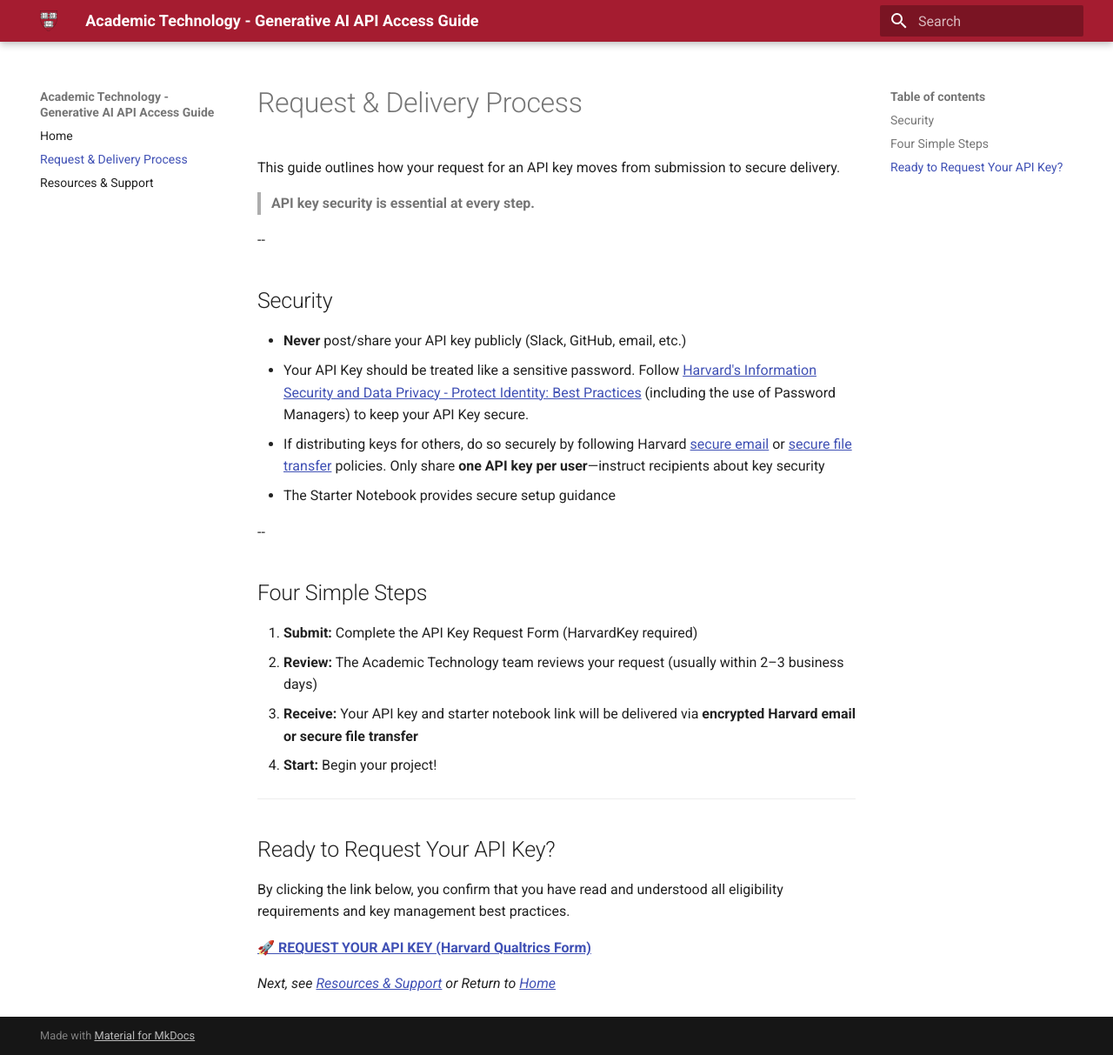
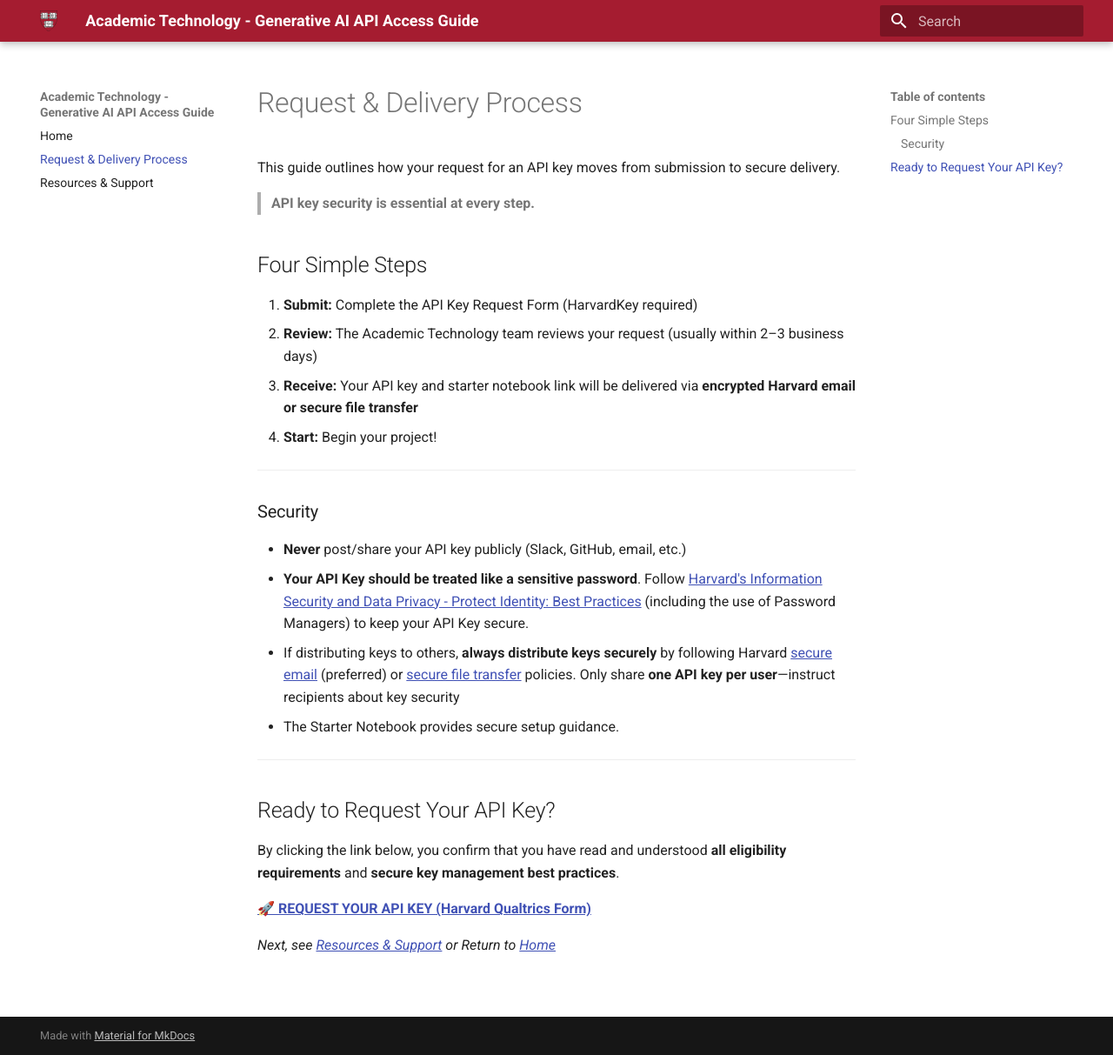
Before and after one commit to Harvard-ATG/generative-ai-api-starter-notebook, an MkDocs documentation site: the page built from docs/process.md, in a window 1280 px wide and 1213 px high. Shown: the whole window at 87% size. Built offline with MkDocs 1.6.1 and Material for MkDocs 9.7.7, drawn with Linux system fonts in a browser that asks for light colours; part of the change alters nothing that is shown.

```diff
--- a/docs/process.md
+++ b/docs/process.md
@@ -4,16 +4,6 @@ This guide outlines how your request for an API key moves from submission to sec
 
 > **API key security is essential at every step.**
 
---
-
-## Security
-
-- **Never** post/share your API key publicly (Slack, GitHub, email, etc.)
-- Your API Key should be treated like a sensitive password. Follow [Harvard's Information Security and Data Privacy - Protect Identity: Best Practices](https://privsec.harvard.edu/protect-identity) (including the use of Password Managers) to keep your API Key secure.
-- If distributing keys for others, do so securely by following Harvard [secure email](https://harvard.service-now.com/ithelp?id=kb_article&sys_id=cea973b3dbf8e0d0441560fdd39619d8) or [secure file transfer](https://harvard.service-now.com/ithelp?id=kb_article&sys_id=3c725c7d47016950566cf147536d43ff) policies. Only share **one API key per user**—instruct recipients about key security
-- The Starter Notebook provides secure setup guidance
-
---
 
 ## Four Simple Steps
 
@@ -24,9 +14,18 @@ This guide outlines how your request for an API key moves from submission to sec
 
 ---
 
+### Security
+
+- **Never** post/share your API key publicly (Slack, GitHub, email, etc.)
+- **Your API Key should be treated like a sensitive password**. Follow [Harvard's Information Security and Data Privacy - Protect Identity: Best Practices](https://privsec.harvard.edu/protect-identity) (including the use of Password Managers) to keep your API Key secure.
+- If distributing keys to others, **always distribute keys securely** by following Harvard [secure email](https://harvard.service-now.com/ithelp?id=kb_article&sys_id=cea973b3dbf8e0d0441560fdd39619d8) (preferred) or [secure file transfer](https://harvard.service-now.com/ithelp?id=kb_article&sys_id=3c725c7d47016950566cf147536d43ff) policies. Only share **one API key per user**—instruct recipients about key security
+- The Starter Notebook provides secure setup guidance.
+
+---
+
 ## Ready to Request Your API Key?
 
-By clicking the link below, you confirm that you have read and understood all eligibility requirements and key management best practices.
+By clicking the link below, you confirm that you have read and understood **all eligibility requirements** and **secure key management best practices**.
 
 [**🚀 REQUEST YOUR API KEY (Harvard Qualtrics Form)**](https://harvard.az1.qualtrics.com/jfe/form/SV_8dZqSdJoKVE5EOi)
 
```
Also changed, not shown: 1 other file.
